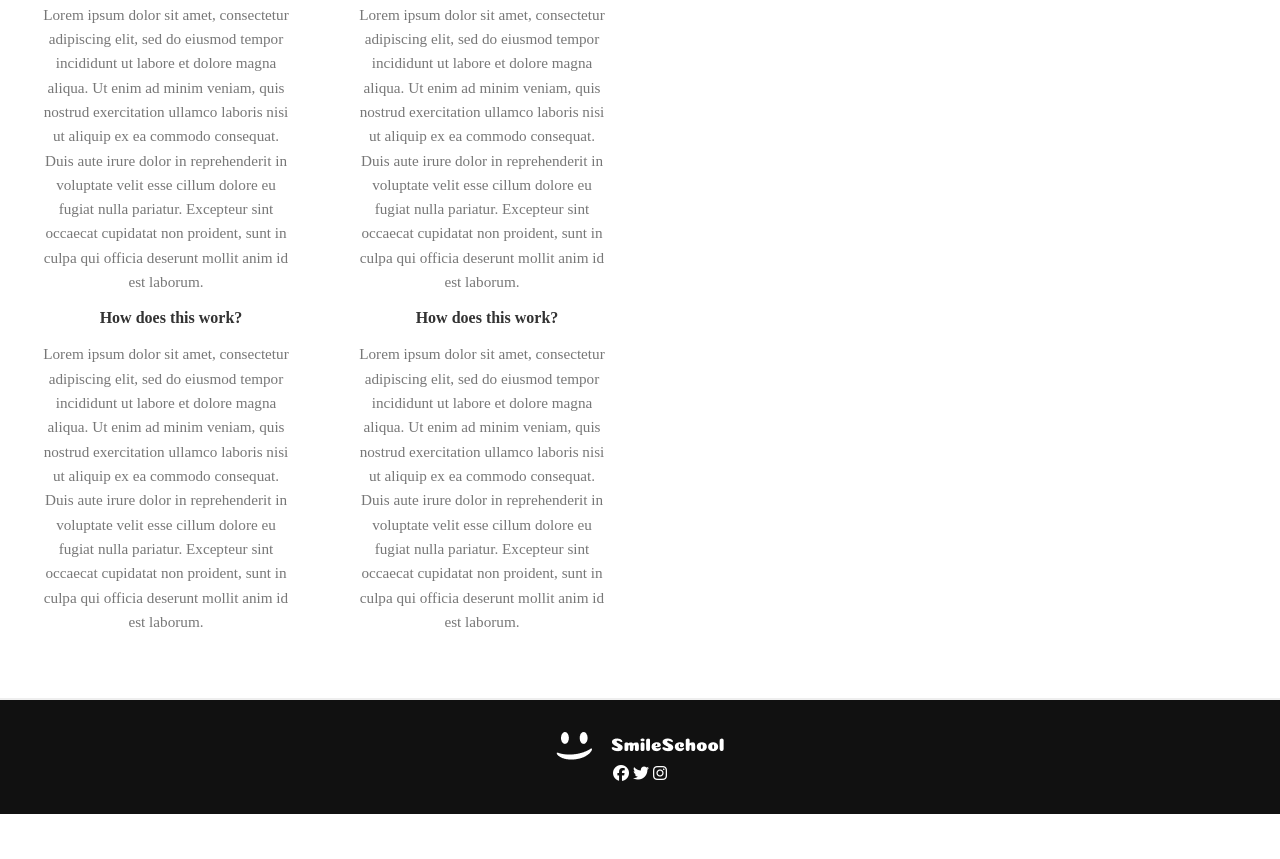
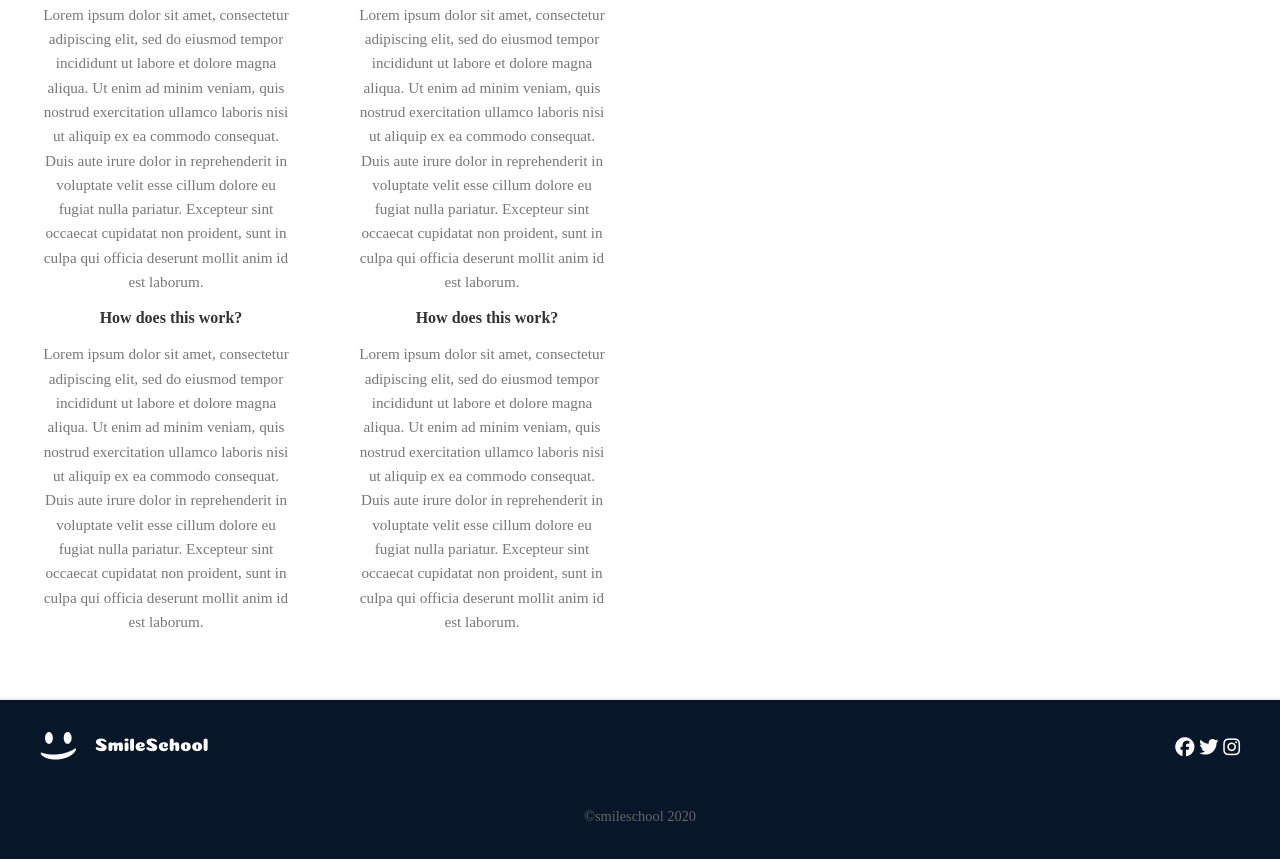
Before and after one commit to BenArthur01/alx_html_css, a plain HTML site: page css_advanced/index.html in a window 1280 px wide. Shown: the part 3524-4383 px from the top of the page. Drawn offline with Linux system fonts and the light colour scheme.

Commit message:
Style footer section based on figma design

```diff
--- a/css_advanced/index.html
+++ b/css_advanced/index.html
@@ -233,8 +233,8 @@
         </section>
     </main>
     <footer>
-        <section>
-            <div class="footer container">
+        <section class="site-footer">
+            <div class="footer-top">
                 <img src="Project Images/logo.png" alt="logo">
                 <div class="social-icons">
                     <i class="fa-brands fa-facebook"></i>
--- a/css_advanced/styles.css
+++ b/css_advanced/styles.css
@@ -347,13 +347,37 @@ blockquote {
 
 
 /* FOOTER */
-.footer {
-  background-color: #111;
+.site-footer {
+  background-color: #071629;
   color: #fff;
-  padding: 2rem 0;
+  padding: 2rem 1rem;
   text-align: center;
 }
 
+.footer-top {
+    display: flex;
+    justify-content: space-between;
+    align-items: center;
+    flex-wrap: wrap;
+    max-width: 1200px;
+    margin: 0 auto;
+    padding-bottom: 1rem;
+}
+
+.social-icons {
+    color: #fff;
+    margin-left: 4rem;
+    font-size: 1.2rem;
+    transition: color 0.3s ease;
+}
+
+.social-icons:hover {
+    color: #C271FF;
+}
+
 .footer-p {
-    color: #ffffff;
+    color: #666;
+    font-size: 0.9rem;
+    padding-top: 1rem;
+    text-align: center;
 }
```
